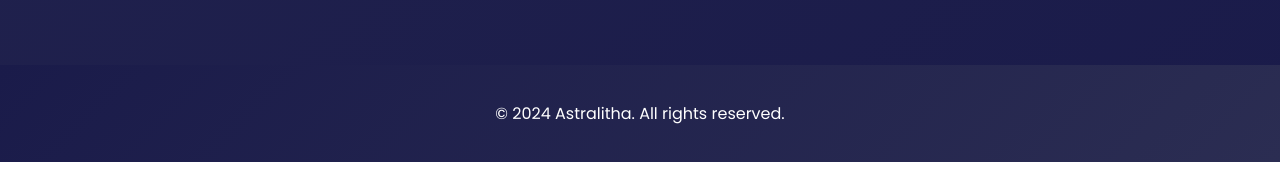
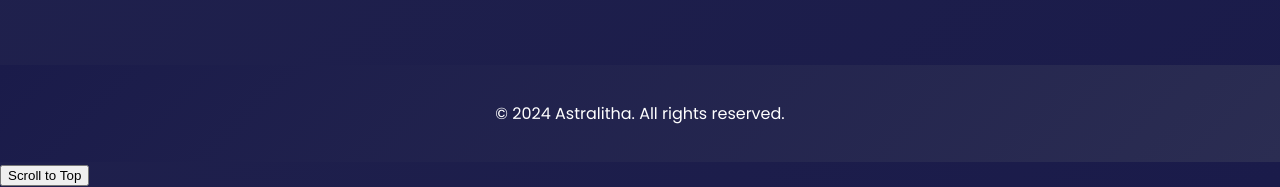
Before and after one commit to Rayhn-kun/astralitha, a plain HTML site: page index.html in a window 1280 px wide. Shown: the part 3374-3561 px from the top of the page. Before the commit the page ends 3536 px from the top, so only its background shows below. Drawn offline with Linux system fonts and the light colour scheme; a script that the page names is missing.

Commit message:
Update index.html

```diff
--- a/index.html
+++ b/index.html
@@ -89,5 +89,6 @@
     </footer>
 
     <script src="scripts.js"></script>
+    <button id="scroll-top" onclick="scrollToTop()">Scroll to Top</button>
 </body>
 </html>
```
